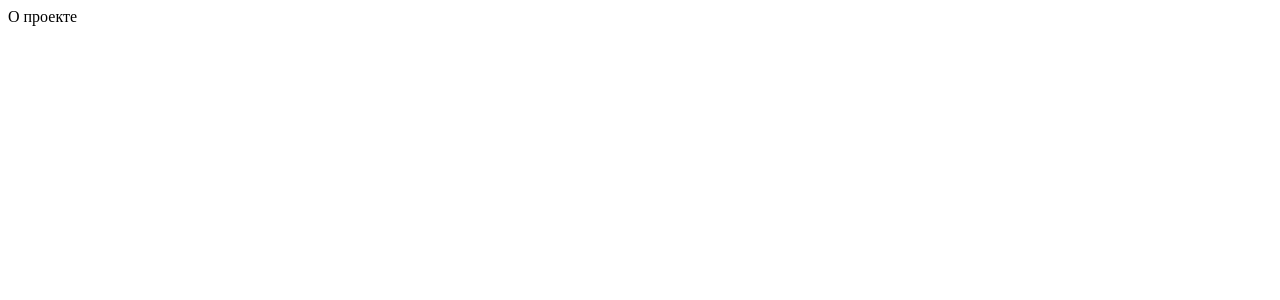
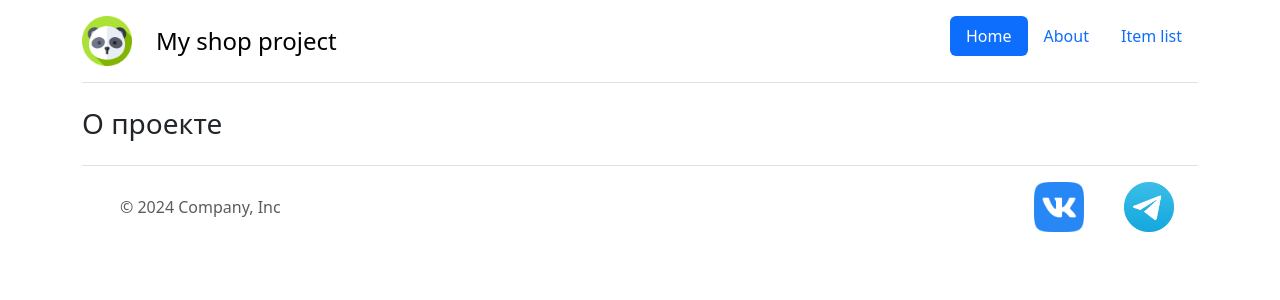
Before and after one commit to crustaceano/Django_website, a Django app: page /about/ in a window 1280 px wide. Before the commit the part shown is almost empty. Shown: the top 300 px of the page. Run offline with Django 4.2, Linux system fonts and the light colour scheme; some libraries are stand-ins or nearby versions.

Commit message:
change header and add about/description.html and add linkable header

```diff
--- a/lyceum/about/urls.py
+++ b/lyceum/about/urls.py
@@ -1,5 +1,6 @@
 from django.urls import path
 from . import views
+app_name = 'about'
 urlpatterns = [
-    path('about/', views.description),
+    path('about/', views.description,  name='description'),
 ]
--- a/lyceum/about/views.py
+++ b/lyceum/about/views.py
@@ -2,4 +2,6 @@ from django.shortcuts import render
 from django.http import HttpResponse
 # Create your views here.
 def description(request):
-    return HttpResponse("<body>О проекте</body>")
+    template = 'about/description.html'
+    context = {}
+    return render(request, template, context)
--- a/lyceum/homepage/urls.py
+++ b/lyceum/homepage/urls.py
@@ -1,5 +1,6 @@
 from django.urls import path
 from . import views
+app_name = 'homepage'
 urlpatterns = [
     path('', views.home, name='homepage_main'),
     path('cofee/', views.cofee, name='homepage_cofeepoint'),
--- /dev/null
+++ b/lyceum/templates/about/description.html
@@ -0,0 +1,8 @@
+{% extends "base.html" %}
+{% block content %}
+    <div class="container">
+        <h3>
+            О проекте
+        </h3>
+    </div>
+{% endblock %}
--- a/lyceum/templates/catalog/list.html
+++ b/lyceum/templates/catalog/list.html
@@ -1,8 +1,8 @@
 {% extends "base.html" %}
 
 {% block content %}
+    <div class="container">
         <h1>Это страница со списком товаров</h1>
-
         <a href="{% url 'catalog:item_list' %}">
             Страница со списком товаров
         </a>
@@ -10,4 +10,5 @@
         <a href="{% url 'catalog:item_detail' 1 %}">
             Первый елемент
         </a>
+    </div>
 {% endblock %}
--- a/lyceum/templates/includes/header.html
+++ b/lyceum/templates/includes/header.html
@@ -4,15 +4,13 @@
     <header class="d-flex flex-wrap justify-content-center py-3 mb-4 border-bottom">
       <a href="/" class="d-flex align-items-center mb-3 mb-md-0 me-md-auto link-body-emphasis text-decoration-none">
         <img class="bi me-4" src="{% static 'img/panda-bear.png'%}" width="50" height="50">
-        <span class="fs-4">Simple header</span>
+        <span class="fs-4">My shop project</span>
       </a>
 
       <ul class="nav nav-pills">
-        <li class="nav-item"><a href="#" class="nav-link active" aria-current="page">Home</a></li>
-        <li class="nav-item"><a href="#" class="nav-link">Features</a></li>
-        <li class="nav-item"><a href="#" class="nav-link">Pricing</a></li>
-        <li class="nav-item"><a href="#" class="nav-link">FAQs</a></li>
-        <li class="nav-item"><a href="#" class="nav-link">About</a></li>
+        <li class="nav-item"><a href="{% url 'homepage:homepage_main' %}" class="nav-link active" aria-current="page">Home</a></li>
+        <li class="nav-item"><a href="{% url 'about:description' %}" class="nav-link">About</a></li>
+        <li class="nav-item"><a href="{% url 'catalog:item_list' %}" class="nav-link">Item list</a></li>
       </ul>
     </header>
   </div>
```
Lines whose indentation alone changed are shown as unchanged.
